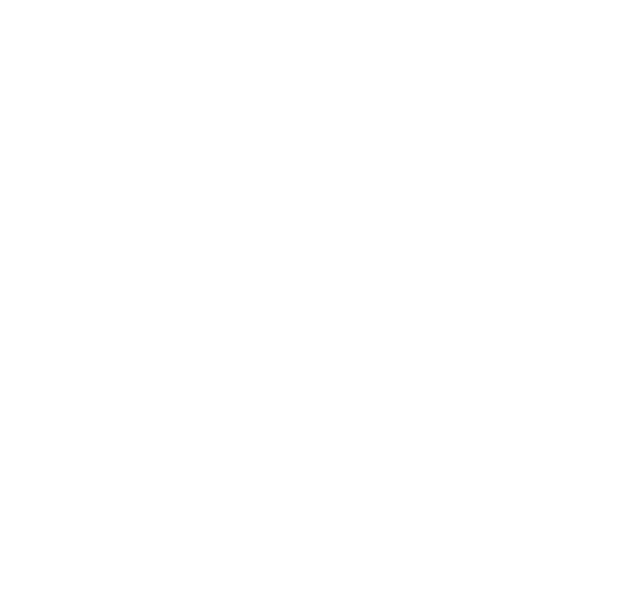
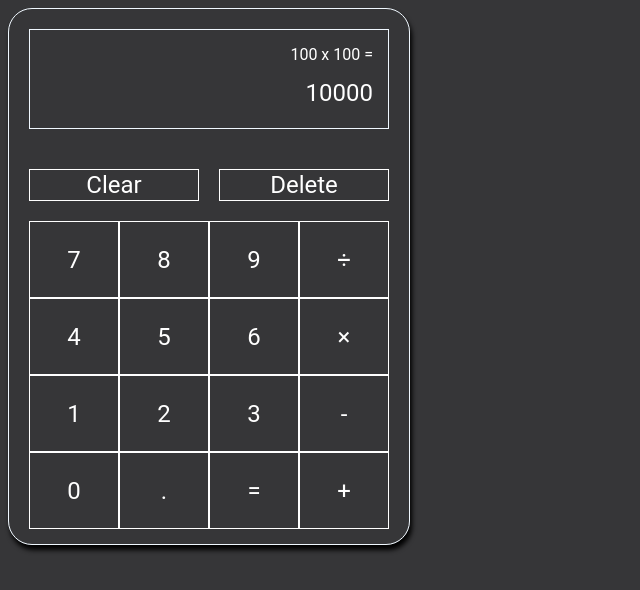
Before and after one commit to ornsteinerr/calculator, a plain HTML site: page index.html in a window 1280 px wide. Shown: the whole page, without its empty margins (0-640 px from the left). Drawn offline with Linux system fonts and the light colour scheme.

Commit message:
Add basic html and styling for calculator

```diff
--- a/index.html
+++ b/index.html
@@ -9,6 +9,33 @@
     <script src="main.js" defer></script>
 </head>
 <body>
-
+    <div id="calculator">
+        <div class="display">
+            <div class="calcInput"> 100 x 100 =</div>
+            <div class="output"> 10000</div>
+        </div>
+        <div class="extraKeys">
+            <div class="clear"> Clear </div>
+            <div class="extra"> Delete </div>
+        </div>
+        <div class="keypad">
+            <div class="7 btn"> 7 </div>
+            <div class="8 btn"> 8 </div>
+            <div class="9 btn"> 9 </div>
+            <div class="divide btn"> ÷ </div>
+            <div class="4 btn"> 4 </div>
+            <div class="5 btn"> 5 </div>
+            <div class="6 btn"> 6 </div>
+            <div class="multiply btn"> × </div>
+            <div class="1 btn"> 1</div>
+            <div class="2 btn"> 2 </div>
+            <div class="3 btn"> 3 </div>
+            <div class="minus btn"> - </div>
+            <div class="0 btn"> 0 </div>
+            <div class=". btn"> . </div>
+            <div class="equal btn"> = </div>
+            <div class="plus btn"> + </div>
+        </div>
+    </div>
 </body>
 </html>
--- a/style.css
+++ b/style.css
@@ -0,0 +1,82 @@
+body{
+    background-color: rgb(54, 54, 56);
+    font-family: Roboto, sans-serif;
+    color: white;
+    font-size: 24px;
+}
+
+#calculator{
+    display: flex;
+    flex-direction: column;
+    justify-content: center;
+    align-items: center;
+    border-style: solid;
+    border-color:aliceblue;
+    border-radius: 1em;
+    border-width: thin;
+    box-shadow: 2px 5px 5px rgb(0, 0, 0);
+    width: 400px;
+}
+
+.display{
+    display:flex;
+    flex-direction: column;
+    width: 90%;
+    height: 100px;
+    border-style: solid;
+    border-color:aliceblue;
+    margin: 20px 0px 20px 0px;
+    box-sizing: border-box;
+    border-width: thin;
+}
+
+.calcInput{
+    align-self: flex-end;
+    font-size: 16px;
+    margin: 15px;
+}
+
+.output{
+    align-self: flex-end;
+    margin-right: 15px;
+}
+
+.extraKeys{
+    display:flex;
+    width: 90%;
+    margin: 20px 0px 20px 0px;
+    gap: 20px;
+
+}
+
+.clear, .extra {
+    display:flex;
+    justify-content: center;
+    align-items: center;
+    border: solid;
+    flex: 1;
+    height: 30px;
+    border-width: thin;
+
+}
+
+.keypad {
+    display: flex;
+    justify-content: center;
+    align-items: center;
+    flex-wrap: wrap;
+    width: 90%;
+    margin-bottom: 15px;
+
+}
+
+.btn {
+    display: flex;
+    align-items: center;
+    justify-content: center;
+    flex: 1 0 21%;
+    border-style: solid;
+    border-width: thin;
+    padding: 5px;
+    height: 65px;
+}
```
